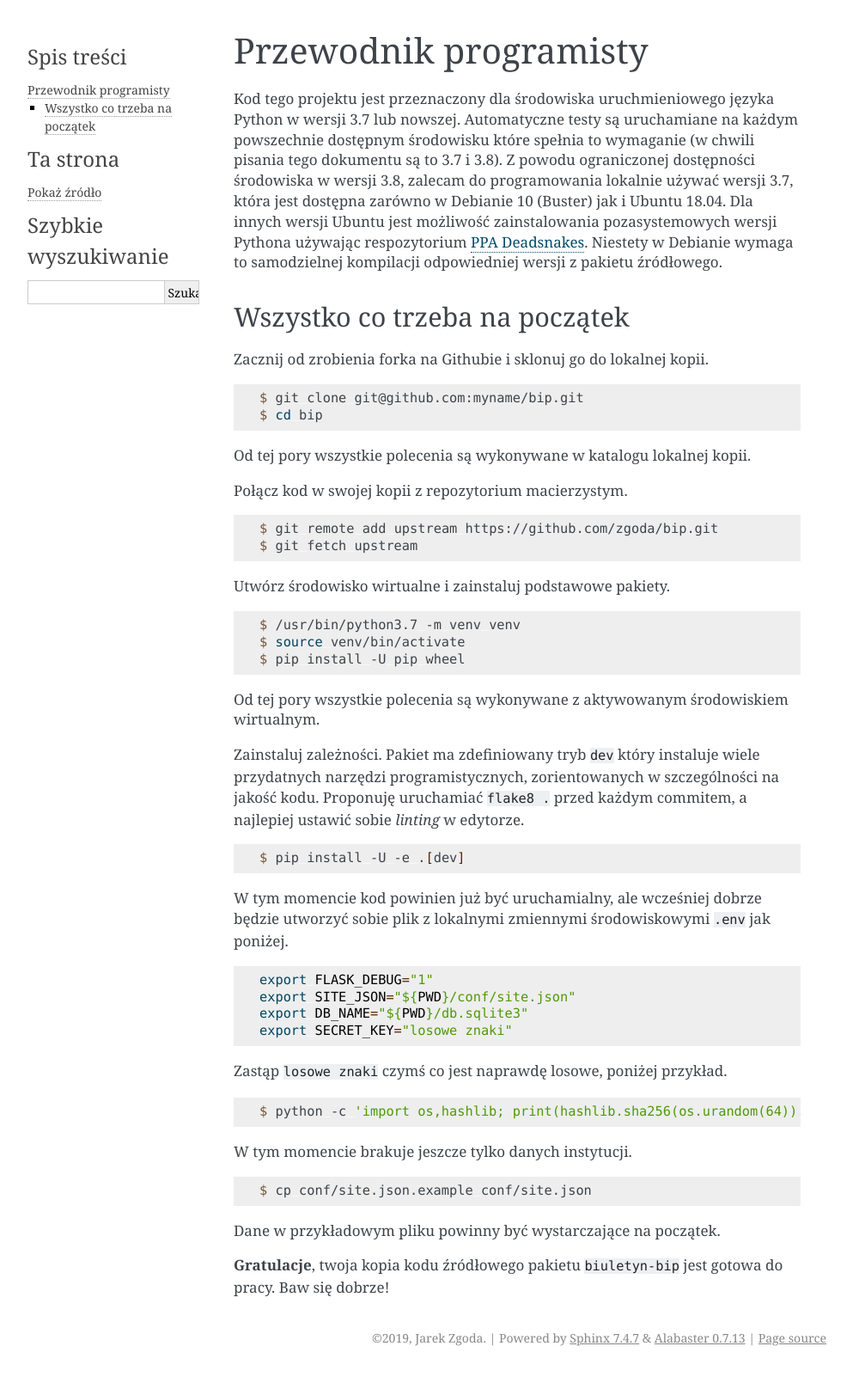
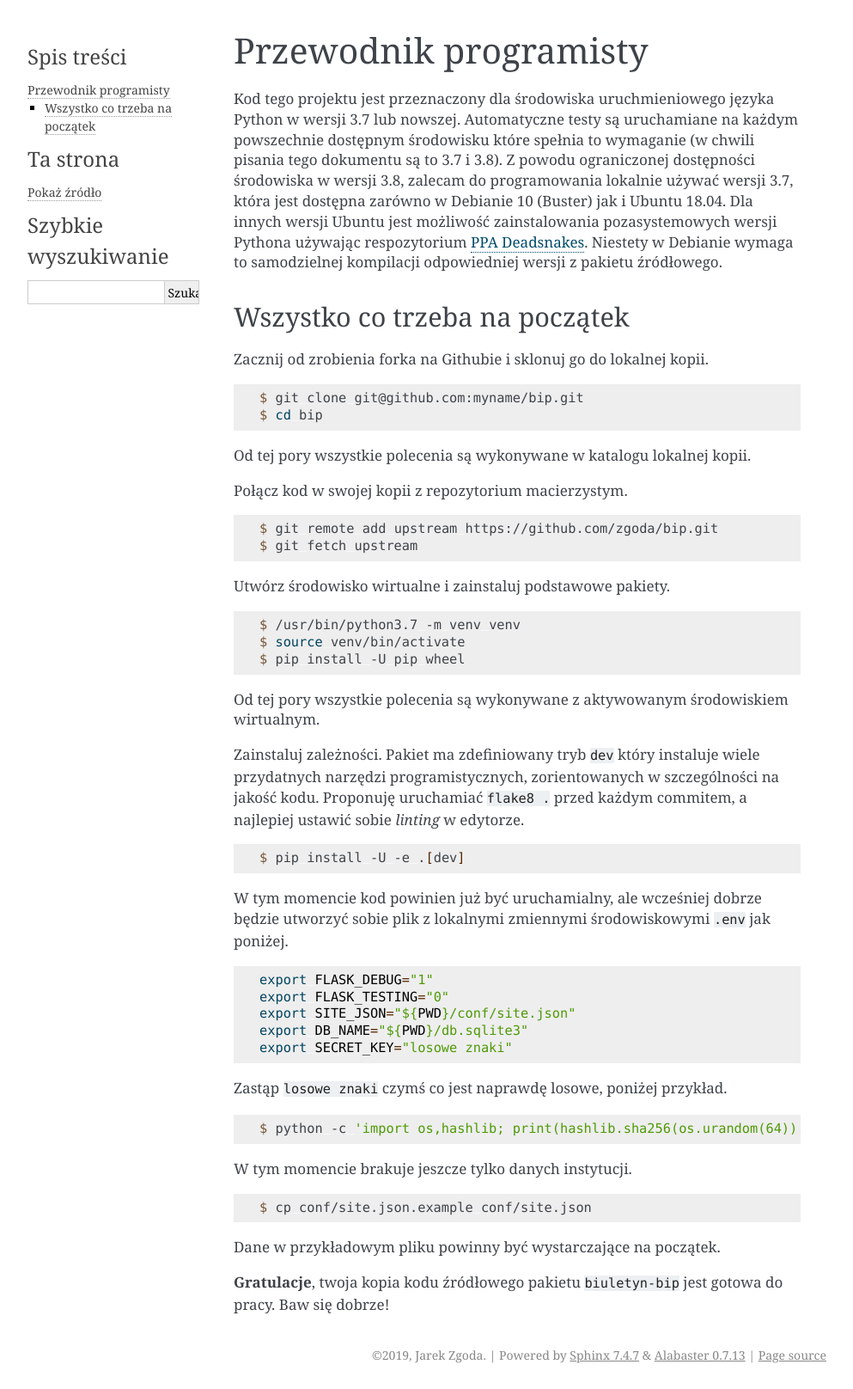
Before and after one commit to zgoda/bip, a Sphinx documentation site: the page built from docs/devguide.rst, in a window 1280 px wide. Shown: the whole page at 86% size, without its empty margins (148-1141 px from the left). Built offline with Sphinx 7.4.7, drawn with Linux system fonts in a browser that asks for light colours.

Commit message:
Docs cleanup

```diff
--- a/docs/bipadmin.rst
+++ b/docs/bipadmin.rst
@@ -10,7 +10,7 @@ Zakładanie konta pierwszego administratora
 
 W aplikacjach z zarządzeniem kontami użytkowników występuje problem zbliżony do paradoksu *jajka i kury* - do zakładania kont użytkowników potrzebne jest konto użytkownika administracyjnego, które jakoś musi zostać założone, pomimo braku jakiegokolwiek konta w systemie. W aplikacji BIP jest to rozwiązane tak, że konto pierwszego administratora jest zakładane przy użyciu wiersza poleceń aplikacji.
 
-Aby założyć konto użytkownika należy zalogować się do powłoki (*shell*) serwera na którym jest zainstalowana aplikacja, a następnie po aktywowaniu wirtualnego środowiska uruchomieniowego Pythona uruchomić program bip:
+Aby założyć konto użytkownika należy zalogować się do powłoki (*shell*) serwera na którym jest zainstalowana aplikacja, a następnie po aktywowaniu wirtualnego środowiska uruchomieniowego Pythona uruchomić program bip:
 
 .. code-block:: shell-session
 
@@ -57,7 +57,7 @@ Z powyższego opisu polecenia wynika, że do utworzenia konta konieczne jest pod
 
     $ bip user create --name nazwakonta --password haslo --active --admin
 
-Parametry ``name`` i ``password`` mają również formę skróconą:
+Parametry ``name`` i ``password`` mają również formę skróconą:
 
 .. code-block:: shell-session
 
--- a/docs/devguide.rst
+++ b/docs/devguide.rst
@@ -43,6 +43,7 @@ W tym momencie kod powinien już być uruchamialny, ale wcześniej dobrze będzi
 .. code-block:: shell
 
     export FLASK_DEBUG="1"
+    export FLASK_TESTING="0"
     export SITE_JSON="${PWD}/conf/site.json"
     export DB_NAME="${PWD}/db.sqlite3"
     export SECRET_KEY="losowe znaki"
--- a/docs/install.rst
+++ b/docs/install.rst
@@ -49,7 +49,7 @@ Oprogramowanie opcjonalne
 
 * serwer bazy danych (PostgreSQL lub MySQL)
 
-Jeszcze słówko na temat przechowywania danych przez aplikację. Decyzję o tym, czy używać bazy serwerowej jak PostgreSQL czy MySQL proszę podjąć po dokonaniu oceny zarówno docelowej wielkości serwisu, jak i tego jak będzie on obsługiwany od strony edytorskiej. W sytuacji gdy serwis będzie miał jednego lub dwóch edytorów, którzy dodatkowo rzadko będą prowadzić edycję zawartości jednocześnie, a ilość stron nie przekroczy 1000, serwerowa baza danych będzie wytaczaniem armaty na muchy. W tej sytuacji zupełnie dobrze poradzi sobie wbudowana baza SQLite, która ma ten wielki plus, że jest całkowicie bezobsługowa. Właściwie jedynym przypadkiem kiedy **konieczne** będzie użycie bazy serwerowej będzie przypadek uruchamiania aplikacji w kilku instancjach działających na oddzielnych maszynach (fizycznych lub wirtualnych).
+Jeszcze słówko na temat przechowywania danych przez aplikację. Decyzję o tym, czy używać bazy serwerowej jak PostgreSQL czy MySQL proszę podjąć po dokonaniu oceny zarówno docelowej wielkości serwisu, jak i tego jak będzie on obsługiwany od strony edytorskiej. W sytuacji gdy serwis będzie miał jednego lub dwóch edytorów, którzy dodatkowo rzadko będą prowadzić edycję zawartości jednocześnie, a ilość stron nie przekroczy 1000, serwerowa baza danych będzie wytaczaniem armaty na muchy. W tej sytuacji zupełnie dobrze poradzi sobie wbudowana baza SQLite, która ma ten wielki plus, że jest całkowicie bezobsługowa. Właściwie jedynym przypadkiem kiedy **konieczne** będzie użycie bazy serwerowej będzie przypadek uruchamiania aplikacji w kilku instancjach działających na oddzielnych maszynach (fizycznych lub wirtualnych).
 
 Instalacja aplikacji krok po kroku
 ^^^^^^^^^^^^^^^^^^^^^^^^^^^^^^^^^^
@@ -96,7 +96,7 @@ Po zakończeniu instalacji utwórz w katalogu aplikacji łącze symboliczne do k
 
     $ ln -s venv/lib/python3.7/site-packages/bip/static static
 
-Innym rodzajem zawartości serwisu są pliki udostępnione do pobrania. Aplikacja umieszcza je we wskazanym miejscu i je również dobrze będzie trzymać tam gdzie i całą resztę. Ścieżka do tego katalogu jest później przekazana w zmiennej środowiskowej.
+Innym rodzajem zawartości serwisu są pliki udostępnione do pobrania. Aplikacja umieszcza je we wskazanym miejscu i je również dobrze będzie trzymać tam gdzie i całą resztę. Ścieżka do tego katalogu jest później przekazana w zmiennej środowiskowej.
 
 .. code-block:: shell-session
 
@@ -130,6 +130,7 @@ Każdy z poniższych przykładów ładuje część ustawień ze zmiennych środo
 .. code-block:: shell
 
     FLASK_DEBUG="0"
+    FLASK_TESTING="0"
     INSTANCE_PATH="/home/mojekonto/bip/instance"
     SITE_JSON="/home/mojekonto/bip/conf/site.json"
     DB_NAME="/home/mojekonto/bip/db.sqlite3"
--- a/docs/userguide.rst
+++ b/docs/userguide.rst
@@ -14,7 +14,7 @@ Odnośnik ten prowadzi do strony logowania, na której trzeba podać nazwę uży
 
 .. image:: /_static/login_page.png
 
-Po podaniu prawidłowych danych użytkownik zostanie przeniesiony z powrotem do ostatnio otwartej strony, a u góry strony pojawi się winieta informująca o pomyślnym logowaniu.
+Po podaniu prawidłowych danych użytkownik zostanie przeniesiony z powrotem do ostatnio otwartej strony, a u góry strony pojawi się winieta informująca o pomyślnym logowaniu.
 
 .. image:: /_static/login_confirmed.png
 
```
